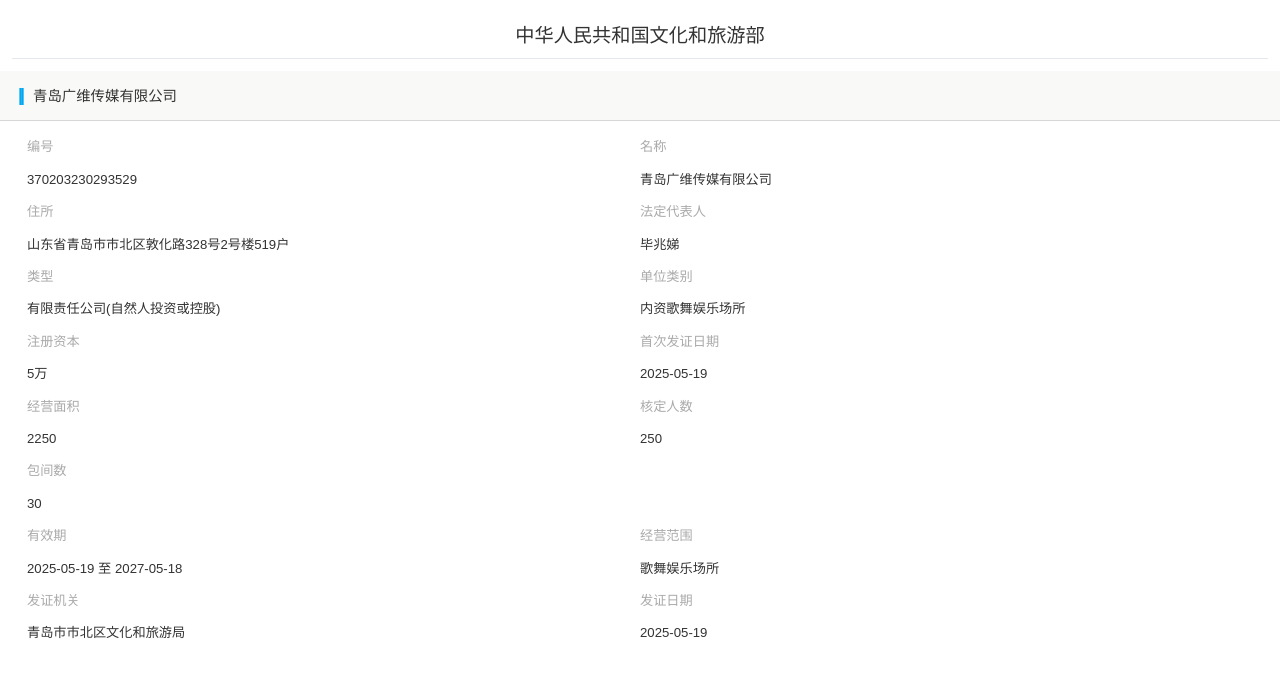
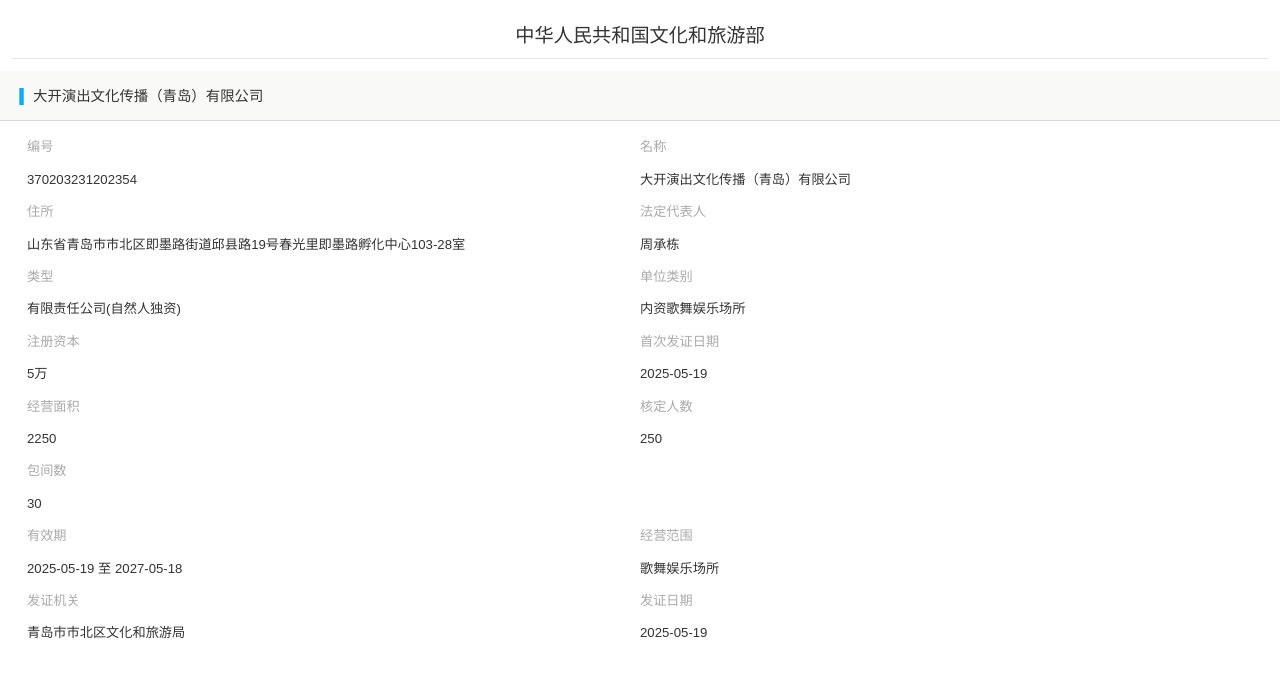
Before and after one commit to jbhdxkz-166/1, a plain HTML site: page index.html in a window 1280 px wide. Drawn offline with Linux system fonts and the light colour scheme.

Commit message:
Update index.html

```diff
--- a/index.html
+++ b/index.html
@@ -420,33 +420,33 @@
     </div>
 
     <div class="first">
-        <span class="xd">|</span><span>青岛广维传媒有限公司</span>
+        <span class="xd">|</span><span>大开演出文化传播（青岛）有限公司</span>
     </div>
     <div class="ycxx">
         <div class="ycxx-content">
             <div class="ycxx-left">
                 <span>编号</span>
-                <span>370203230293529</span>
+                <span>370203231202354</span>
             </div>
             <div class="ycxx-left">
                 <span>名称</span>
-                <span>青岛广维传媒有限公司</span>
+                <span>大开演出文化传播（青岛）有限公司</span>
             </div>
         </div>
         <div class="ycxx-content">
             <div class="ycxx-left">
                 <span>住所</span>
-                <span>山东省青岛市市北区敦化路328号2号楼519户</span>
+                <span>山东省青岛市市北区即墨路街道邱县路19号春光里即墨路孵化中心103-28室</span>
             </div>
             <div class="ycxx-left">
                 <span>法定代表人</span>
-                <span>毕兆娣</span>
+                <span>周承栋</span>
             </div>
         </div>
         <div class="ycxx-content">
             <div class="ycxx-left">
                 <span>类型</span>
-                <span>有限责任公司(自然人投资或控股)</span>
+                <span>有限责任公司(自然人独资)</span>
             </div>
             <div class="ycxx-left">
                 <span>单位类别</span>
```
